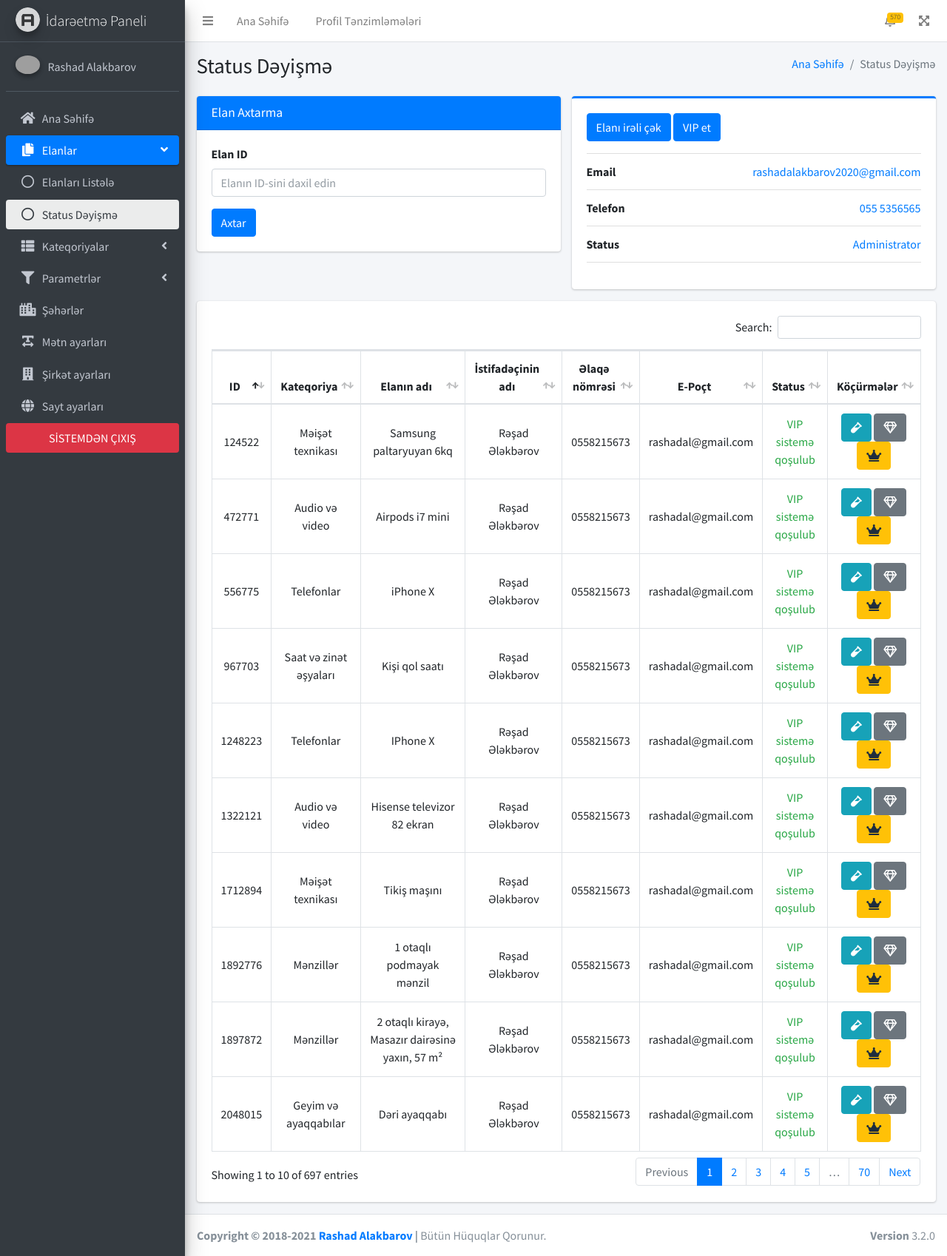
After one commit to rashadsoftware/satan, a PHP site: page /admin/elanlar-status in a window 1280 px wide. The commit adds this page. Shown: the whole page at 74% size. Run offline with PHP 8.4, Linux system fonts and the light colour scheme; a user stored in the database is signed in; data comes from the database, SQL or seed files in the repository; grey boxes are pictures that could not be loaded.

Commit message:
create elan ireli cek and elan vip service in admin panel

```diff
--- /dev/null
+++ b/admin/elanlar-status.php
@@ -0,0 +1,207 @@
+<?php
+	session_start();
+	error_reporting(0);
+
+	if($_SESSION["entry_status"] =="admin"){
+        include("include/connectDB.php");
+?>
+<!DOCTYPE html>
+<html lang="az">
+	<head>
+		<?php
+			include("include/head_tag.php");
+			dynamic_title("İdarəetmə Paneli | Status Dəyişmə");
+		?>
+		<script>
+            $(function(){
+                $(".page-title").html("Status Dəyişmə");
+                $("#opt_list_adverts").addClass("menu-open");
+				$("#adverts").addClass("active");
+                $("#list_elanlar_status").addClass("active");
+            });
+        </script>
+	</head>
+	<body class="hold-transition sidebar-mini">
+		<?php
+			include("include/header.php");
+		?>
+
+
+			<!-- Content Wrapper. Contains page content -->
+			<div class="content-wrapper">
+				<!-- Content Header (Page header) -->
+				<section class="content-header">
+					<div class="container-fluid">
+						<div class="row mb-2">
+							<div class="col-sm-6">
+								<h1 class="page-title"></h1>
+							</div>
+							<div class="col-sm-6">
+								<ol class="breadcrumb float-sm-right">
+                                    <li class="breadcrumb-item"><a href="dashboard">Ana Səhifə</a></li>
+									<li class="breadcrumb-item active page-title"></li>
+								</ol>
+							</div>
+						</div>
+					</div>
+					<!-- /.container-fluid -->
+				</section>
+
+				<!-- Main content -->
+				<section class="content">
+					<div class="container-fluid">
+                        <div class="row">
+							<div class="col-12">
+								<?php
+									dynamic_alert_notification("alertElanlarStatus");
+								?>
+							</div>
+						</div>
+
+                        <div class="row">
+                            <div class="col-md-4 col-lg-6">
+                                <div class="card card-primary">
+                                    <div class="card-header">
+                                        <h3 class="card-title">Elan Axtarma</h3>
+                                    </div>
+                                    <div class="card-body">
+                                        <form action="">
+                                            <div class="form-group">
+                                                <label for="elanID">Elan ID</label>
+                                                <input type="text" class="form-control" id="elanID" placeholder="Elanın ID-sini daxil edin">
+                                            </div>
+                                            <button type="submit" class="btn btn-primary">Axtar</button>
+                                        </form>
+                                    </div>
+                                </div>
+                            </div>
+                            <div class="col-md-8 col-lg-6">
+                                <div class="card card-primary card-outline">
+                                    <div class="card-body">
+                                        <p>
+                                            <a class="btn btn-primary" data-toggle="collapse" href="#collapseExample" role="button" aria-expanded="false" aria-controls="collapseExample">
+                                                Elanı irəli çək
+                                            </a>
+                                            <a class="btn btn-primary" data-toggle="collapse" href="#collapseExample2" role="button" aria-expanded="false" aria-controls="collapseExample2">
+                                                VIP et
+                                            </a>
+                                        </p>
+                                        <div class="collapse" id="collapseExample">
+                                            <div class="card card-body">
+                                                <a href="#" class="btn btn-default">1 AZN</a>
+                                                <a href="#" class="btn btn-default">2 AZN</a>
+                                                <a href="#" class="btn btn-default">3 AZN</a>
+                                            </div>
+                                        </div>
+                                        <div class="collapse" id="collapseExample2">
+                                            <div class="card card-body">
+                                                <a href="#" class="btn btn-default">5 AZN</a>
+                                                <a href="#" class="btn btn-default">8 AZN</a>
+                                                <a href="#" class="btn btn-default">12 AZN</a>
+                                            </div>
+                                        </div>
+                                        <ul class="list-group list-group-unbordered mb-3">
+                                            <li class="list-group-item">
+                                                <b>Email</b> <a class="float-right">rashadalakbarov2020@gmail.com</a>
+                                            </li>
+                                            <li class="list-group-item">
+                                                <b>Telefon</b> <a class="float-right text-capitalize">055 5356565</a>
+                                            </li>
+                                            <li class="list-group-item">
+                                                <b>Status</b> <a class="float-right text-capitalize">Administrator</a>
+                                            </li>
+                                        </ul>
+                                    </div>
+                                    <!-- /.card-body -->
+                                </div>
+                            </div>
+                            <div class="col-12">
+                            <?php
+                                $elan_list=mysqli_query($connect, "SELECT *  FROM elan ");
+                                if(mysqli_num_rows($elan_list) > 0){  ?>
+                                    <div class="card">
+                                        <div class="card-body">
+                                            <table class="table table-head-fixed table-bordered table-hover" id="example1">
+                                                <thead>
+                                                    <tr>
+                                                        <th class="text-center">ID</th>
+                                                        <th class="text-center">Kateqoriya</th>
+                                                        <th class="text-center" width="260px">Elanın adı</th>
+                                                        <th class="text-center">İstifadəçinin adı</th>
+                                                        <th class="text-center">Əlaqə nömrəsi</th>
+                                                        <th class="text-center">E-Poçt</th>
+                                                        <th class="text-center">Status</th>
+                                                        <th class="text-center">Köçürmələr</th>
+                                                    </tr>
+                                                </thead>
+                                                <tbody>
+                                                    <?php
+                                                    while($elan=mysqli_fetch_array($elan_list)){ ?>
+                                                        <tr>
+                                                            <td class="text-center"><?php echo $elan["elan_id"] ?></td>
+                                                            <?php
+                                                                $elan_subcategory=mysqli_query($connect, "SELECT *  FROM subcategories WHERE subcategory_id='".$elan['elan_kateqoriya']."' ");
+                                                                $elanSubCat=mysqli_fetch_array($elan_subcategory);
+                                                            ?>
+                                                            <td class="text-center"><?php echo $elanSubCat["subcategory_title"] ?></td>
+                                                            <td class="text-center"><?php echo $elan["elan_name"] ?></td>
+                                                            <td class="text-center">Rəşad Ələkbərov</td>
+                                                            <td class="text-center">0558215673</td>
+                                                            <td class="text-center">rashadal@gmail.com</td>
+                                                            <?php
+                                                                if($elan["elan_status"]=="active"){ ?>
+                                                                    <td class="text-center text-success">VIP sistemə qoşulub</td>
+                                                            <?php   } else if($elan["elan_status"]=="deactive"){ ?>
+                                                                    <td class="text-center text-danger">Müddəti bitmişdir</td>
+                                                            <?php   } else { ?>
+                                                                <td class="text-center text-primary">Gözləmə rejimindədir</td>
+                                                            <?php }
+                                                            ?>
+                                                            <td class="text-center">
+                                                                <button id="<?php echo $elan["elan_id"] ?>" class="btn btn-info simple">
+                                                                    <i class="fas fa-vial"></i>
+                                                                </button>
+                                                                <button id="<?php echo $elan["elan_id"] ?>" class="btn btn-secondary prmium">
+                                                                    <i class="far fa-gem"></i>
+                                                                </button>
+                                                                <button id="<?php echo $elan["elan_id"] ?>" class="btn btn-warning vp">
+                                                                <i class="fas fa-crown"></i>
+                                                                </button>
+                                                            </td>
+                                                        </tr>
+                                                    <?php   }
+                                                    ?>
+                                                </tbody>
+                                            </table>
+                                        </div>
+                                        <!-- /.card-body -->
+                                    </div>
+                                    <!-- /.card -->
+                            <?php   } else {
+                                    echo '
+                                    <div class="callout callout-info">
+                                        <h5>Bildiriş!</h5>
+
+                                        <p>Səhifədə heç bir elan paylaşılmamışdır</p>
+                                    </div>
+                                    ';
+                                }
+                            ?>
+                            </div>
+                        </div>
+					</div>
+				</section>
+				<!-- /.content -->
+			</div>
+			<!-- /.content-wrapper -->
+
+	<?php
+		include("include/footer.php");
+	?>
+</html>
+<?php
+        mysqli_close($connect);
+    } else {
+		header("Location:index");
+	}
+?>
--- a/admin/elanlar.php
+++ b/admin/elanlar.php
@@ -15,7 +15,9 @@
 		<script>
             $(function(){
                 $(".page-title").html("Elanlar");
-                $("#elanlar").addClass("active");
+                $("#opt_list_adverts").addClass("menu-open");
+				$("#adverts").addClass("active");
+                $("#list_elanlar").addClass("active");
             });
         </script>
 	</head>
--- a/admin/include/header.php
+++ b/admin/include/header.php
@@ -165,11 +165,19 @@
                             </p>
                         </a>
                     </li>
-                    <li class="nav-item">
-                        <a href="elanlar" class="nav-link" id="elanlar">
+                    <li class="nav-item" id="opt_list_adverts">
+                        <a href="#" class="nav-link" id="adverts">
                             <i class="nav-icon fas fa-copy"></i>
                             <p>
                                 Elanlar
+                                <i class="right fas fa-angle-left"></i>
+                            </p>
+                        </a>
+                        <ul class="nav nav-treeview">
+                            <li class="nav-item">
+                                <a href="elanlar" class="nav-link" id="list_elanlar">
+                                    <i class="far fa-circle nav-icon"></i>
+                                    <p class="text-capitalize">Elanları Listələ</p>
                                     <?php
                                         $elanlar_liste=mysqli_query($connect, "SELECT * FROM elan WHERE elan_status='waiting' ");
                                         $countElanlar=mysqli_num_rows($elanlar_liste);
@@ -177,8 +185,15 @@
                                             <span class="badge badge-info right"><?php echo $countElanlar ?></span>
                                     <?php   }
                                     ?>
-                            </p>
                                 </a>
+                            </li>
+                            <li class="nav-item">
+                                <a href="elanlar-status" class="nav-link" id="list_elanlar_status">
+                                    <i class="far fa-circle nav-icon"></i>
+                                    <p class="text-capitalize">Status dəyişmə</p>
+                                </a>
+                            </li>
+                        </ul>
                     </li>
                     <li class="nav-item" id="opt_list_categories">
                         <a href="#" class="nav-link" id="categories">
--- a/admin/update-elan.php
+++ b/admin/update-elan.php
@@ -22,7 +22,9 @@
 		<script>
             $(function(){
                 $(".page-title").html("Elan Yeniləmə");
-                $("#elanlar").addClass("active");
+                $("#opt_list_adverts").addClass("menu-open");
+				$("#adverts").addClass("active");
+                $("#list_elanlar").addClass("active");
             });
         </script>
 		<style>
--- a/admin/view-elan.php
+++ b/admin/view-elan.php
@@ -22,7 +22,9 @@
 		<script>
             $(function(){
                 $(".page-title").html("Elan Detayları");
-                $("#elanlar").addClass("active");
+                $("#opt_list_adverts").addClass("menu-open");
+				$("#adverts").addClass("active");
+                $("#list_elanlar").addClass("active");
             });
         </script>
 		<style>
--- a/php/fetchAddCartSecond.php
+++ b/php/fetchAddCartSecond.php
@@ -25,7 +25,7 @@
             </div>
             ';
         } else {
-            $data["text"]="Elanınız ana səhifədə vip elan bölməsində təsadüfi qaydada göstəriləcək və hər 6 saatdan bir axtarış və son elanlar bölməsində birinci yerə qalxacaq";
+            $data["text"]="Elanınız ana səhifədəki və axtarış nəticələrindəki VIP bölməsində təsadüfi qaydada göstəriləcək.";
 
             $data["price"]='
             <div class="custom-control custom-radio">
```
Lines whose indentation alone changed are shown as unchanged.
